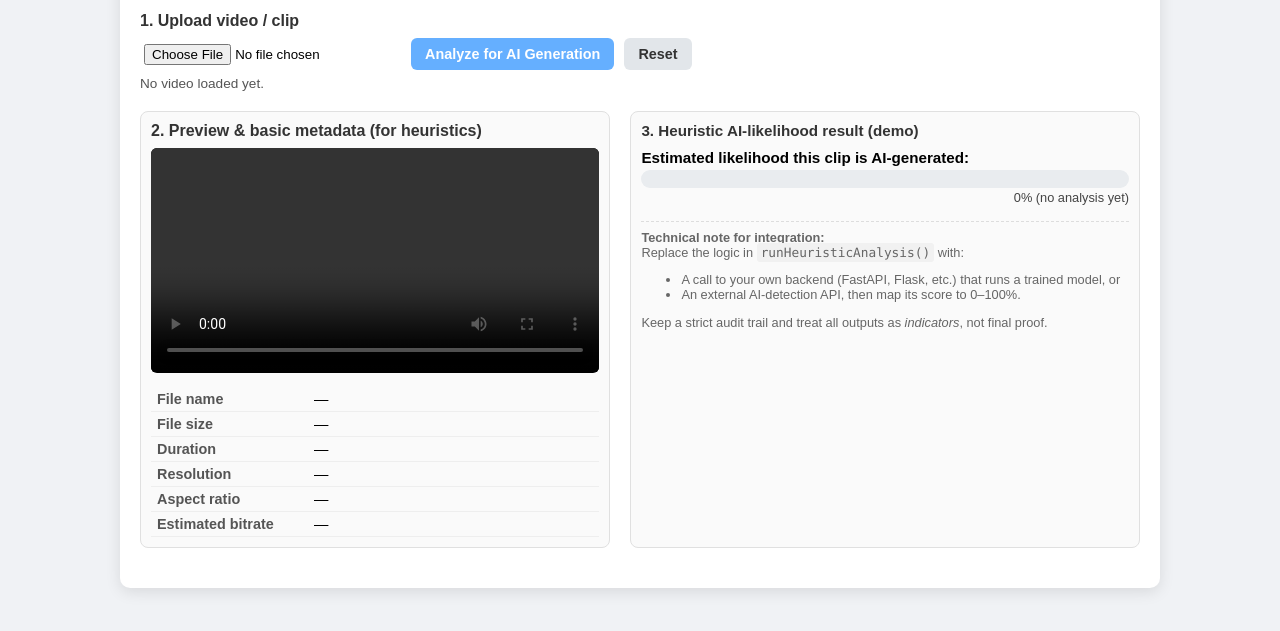
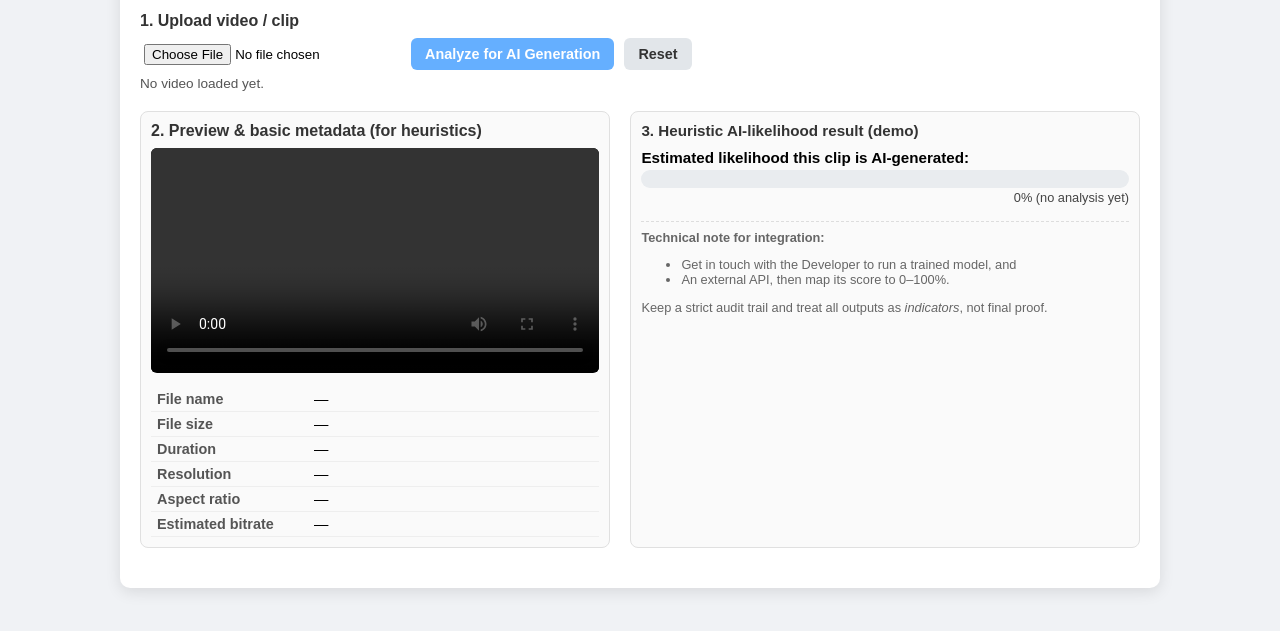
Before and after one commit to mikeade3000/Adelani-AI-Video-Detector, a plain HTML site: page index.html in a window 1280 px wide. Shown: the part 155-786 px from the top of the page. Drawn offline with Linux system fonts and the light colour scheme.

```diff
--- a/index.html
+++ b/index.html
@@ -302,10 +302,9 @@
 
       <div class="tech-notes">
         <strong>Technical note for integration:</strong><br />
-        Replace the logic in <code>runHeuristicAnalysis()</code> with:
         <ul>
-          <li>A call to your own backend (FastAPI, Flask, etc.) that runs a trained model, or</li>
-          <li>An external AI-detection API, then map its score to 0–100%.</li>
+          <li>Get in touch with the Developer to run a trained model, and</li>
+          <li>An external API, then map its score to 0–100%.</li>
         </ul>
         Keep a strict audit trail and treat all outputs as <em>indicators</em>, not final proof.
       </div>
```
